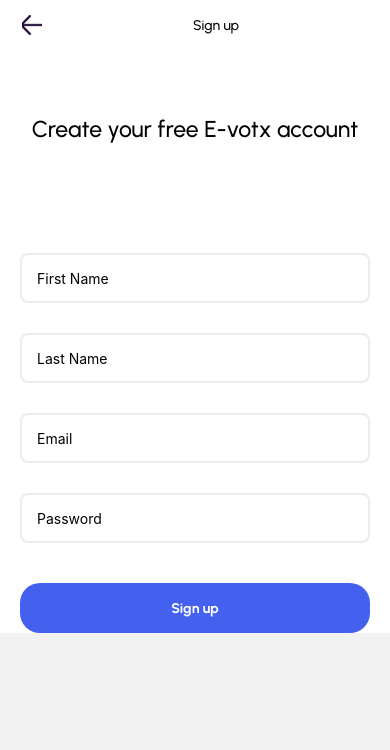
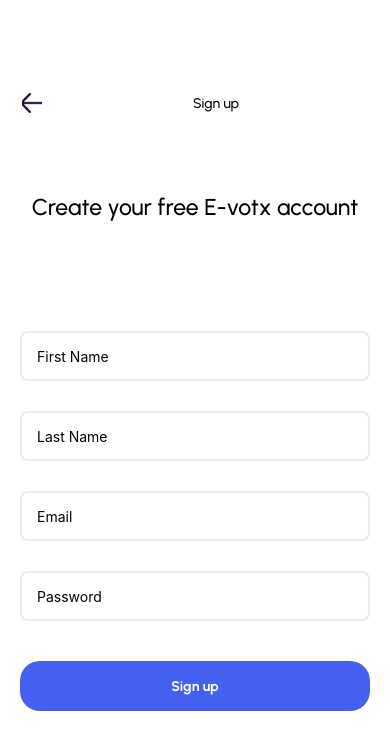
Before and after one commit to Best-Verie/e-votx--mobile, a React Native app: screen /Signup in a window 390 px wide. Shown: the top 750 px of the page. Built offline with nearby package versions, Linux system fonts and the light colour scheme.

Commit message:
chore: fixed ts issues and improve ux on ios

```diff
--- a/components/BackButton.tsx
+++ b/components/BackButton.tsx
@@ -1,7 +1,9 @@
 import { View, StyleSheet, Text, Image } from "react-native";
 import { TouchableWithoutFeedback } from "react-native-gesture-handler";
 
-export default function BackButton(props) {
+export default function BackButton(props: {
+  onPress: () => void;
+}) {
   return (
     <TouchableWithoutFeedback onPress={props.onPress}>
       <Image source={require("../assets/arrow.png")} style={styles.icon} />
--- a/components/SignUpForm.tsx
+++ /dev/null
@@ -1,57 +0,0 @@
-import { Text, StyleSheet, View, TextInput, Pressable } from "react-native";
-import { RootStackParamList } from "../navigator/navigator";
-import { NativeStackScreenProps } from '@react-navigation/native-stack'
-
-
-type Props = NativeStackScreenProps<RootStackParamList, "Signup">
-
-
-export default function SignUpForm({ navigation }: Props) {
-  return (
-    <View>
-      <TextInput style={styles.inputStyle} placeholder="First Name" />
-      <TextInput style={styles.inputStyle} placeholder="Last Name" />
-      <TextInput style={styles.inputStyle} placeholder="Email" autoCapitalize="none" />
-      <TextInput style={styles.inputStyle} placeholder="Password" secureTextEntry={true} />
-      <View style={styles.submitButton}>
-        <Pressable
-          style={styles.button}
-          onPress={() => navigation.navigate("Signin")}
-        >
-          <Text style={styles.caption}>Sign up</Text>
-        </Pressable>
-      </View>
-    </View>
-  );
-}
-
-const styles = StyleSheet.create({
-  inputStyle: {
-    flexDirection: "row",
-    alignItems: "flex-start",
-    justifyContent: "center",
-    width: 350,
-    height: 50,
-    borderRadius: 8,
-    borderWidth: 2,
-    borderColor: "#EAECEE",
-    marginTop: 30,
-    paddingLeft: 15,
-  },
-  submitButton: {
-    marginTop: 40,
-  },
-  button: {
-    alignItems: "center",
-    justifyContent: "center",
-    borderRadius: 20,
-    backgroundColor: "#4361EE",
-    width: 350,
-    padding: 15,
-    height: 50,
-  },
-  caption: {
-    color: "#FFFFFF",
-    fontFamily: "urbanist-bold",
-  },
-});
--- a/navigator/navigator.tsx
+++ b/navigator/navigator.tsx
@@ -9,9 +9,9 @@
 import { View, TouchableOpacity } from "react-native";
 import { Ionicons } from "@expo/vector-icons";
 
-import LoginScreen from "../screen/loginScreen";
-import HomeScreen from "../screen/homeScreen";
-import SignUpScreen from "../screen/signUpScreen";
+import LoginScreen from "../screen/SignInScreen";
+import HomeScreen from "../screen/HomeScreen";
+import SignUpScreen from "../screen/SignUpScreen";
 import HomeTabScreen from "../screen/tabs/homeTabScreen";
 import Election from "../screen/tabs/electionScreen";
 import CandidateDetails from "../screen/tabs/candidateDetails";
@@ -149,7 +149,7 @@
 function otherNavigators() {
   return (
     <Stack.Navigator
-      initialRouteName="details"
+      initialRouteName="Details"
       screenOptions={{
         headerShown: false,
         gestureEnabled: true,
@@ -158,7 +158,7 @@
       }
       }
     >
-      <Stack.Screen name="details" component={CandidateDetails} />
+      <Stack.Screen name="Details" component={CandidateDetails} />
     </Stack.Navigator>
   );
 }
--- a/screen/loginScreen.tsx
+++ b/screen/SignInScreen.tsx
@@ -1,8 +1,14 @@
 import { View, Text, StyleSheet, TouchableOpacity } from "react-native";
 import SignInForm from "../components/SignInForm";
 import BackButton from "../components/BackButton";
-export default function LoginScreen(props) {
-  const { navigation } = props;
+import { NativeStackScreenProps } from "@react-navigation/native-stack";
+import { RootStackParamList } from "../navigator/navigator";
+
+type Props = NativeStackScreenProps<RootStackParamList, "Signin">
+
+
+
+export default function SignInScreen({ navigation }: Props) {
   const navigateBack = () => {
     navigation.goBack();
   };
@@ -32,6 +38,7 @@
   container: {
     flex: 1,
     backgroundColor: "#FFFFFF",
+    paddingTop: "20%"
   },
   topContainer: {
     marginTop: 15,
--- a/screen/homeScreen.tsx
+++ b/screen/homeScreen.tsx
@@ -1,9 +1,13 @@
+import { NativeStackScreenProps } from "@react-navigation/native-stack";
 import { StyleSheet, View, Text, Image, Pressable } from "react-native";
 import { TouchableWithoutFeedback } from "react-native-gesture-handler";
 import SubmitButton from "../components/SubmitButton";
+import { RootStackParamList } from "../navigator/navigator";
 
-export default function HomeScreen(props) {
-  const { navigation } = props;
+type Props = NativeStackScreenProps<RootStackParamList, "Signup">
+
+
+export default function HomeScreen({ navigation }: Props) {
   return (
     <View style={styles.container}>
       <Text style={styles.slogan}>E-votx</Text>
@@ -25,12 +29,12 @@
         <View style={styles.getStarted}>
           <SubmitButton
             title="Get started"
-            onPress={() => navigation.navigate("signup")}
+            onPress={() => navigation.navigate("Signup")}
           />
         </View>
       </Pressable>
 
-      <TouchableWithoutFeedback onPress={() => navigation.navigate("login")}>
+      <TouchableWithoutFeedback onPress={() => navigation.navigate("Signin")}>
         <View style={styles.bottomContent}>
           <Text style={styles.bottomText}>Login to E-votx</Text>
         </View>
@@ -45,6 +49,7 @@
     alignItems: "center",
     justifyContent: "flex-start",
     backgroundColor: "#FFFFFF",
+    paddingTop: "20%",
   },
   slogan: {
     fontSize: 20,
--- a/screen/signUpScreen.tsx
+++ b/screen/signUpScreen.tsx
@@ -1,14 +1,19 @@
-import { View, Text, StyleSheet, TouchableOpacity } from "react-native";
-import SignUpForm from "../components/SignUpForm";
+import { View, Text, StyleSheet, TouchableOpacity, Pressable, TextInput } from "react-native";
 import BackButton from "../components/BackButton";
 import { SafeAreaView } from "react-native-safe-area-context";
-export default function SignUpScreen() {
+import React from "react";
+import { NativeStackScreenProps } from "@react-navigation/native-stack";
+import { RootStackParamList } from "../navigator/navigator";
+
+
+type Props = NativeStackScreenProps<RootStackParamList, "Signup">
+
+export default function SignUpScreen({ navigation }: Props) {
   return (
-    <SafeAreaView>
     <View style={styles.container}>
       <View style={styles.topContainer}>
         <View style={styles.backbtnView}>
-            <BackButton />
+          <BackButton onPress={() => navigation.goBack()} />
         </View>
         <View style={styles.top}>
           <Text style={styles.topText}>Sign up</Text>
@@ -20,21 +25,22 @@
       </View>
 
       <View style={styles.loginForm}>
-          <SignUpForm />
+        <View>
+          <TextInput style={styles.inputStyle} placeholder="First Name" />
+          <TextInput style={styles.inputStyle} placeholder="Last Name" />
+          <TextInput style={styles.inputStyle} placeholder="Email" autoCapitalize="none" />
+          <TextInput style={styles.inputStyle} placeholder="Password" secureTextEntry={true} />
+          <View style={styles.submitButton}>
+            <Pressable
+              style={styles.button}
+              onPress={() => navigation.navigate("Signin")}
+            >
+              <Text style={styles.caption}>Sign up</Text>
+            </Pressable>
           </View>
-
-        {/* <TouchableOpacity
-        onPress={() => {
-          navigation.navigate("signup");
-        }}
-      >
-        <View style={styles.bottomContent}>
-          <Text style={styles.bottomText}>Don't have an account?</Text>
-          <Text style={styles.bottomTextTwo}>sign up</Text>
         </View>
-      </TouchableOpacity> */}
       </View>
-    </SafeAreaView>
+    </View>
   );
 }
 
@@ -42,6 +48,7 @@
   container: {
     flex: 1,
     backgroundColor: "#FFFFFF",
+    paddingTop: "20%"
   },
   topContainer: {
     marginTop: 15,
@@ -78,23 +85,32 @@
     alignItems: "center",
     justifyContent: "flex-end",
   },
-
-  // bottomContent: {
-  //   marginTop: 10,
-  //   display: "flex",
-  //   flexDirection: "row",
-  //   alignItems: "center",
-  //   justifyContent: "center",
-  //   // justifyContent: "space-between",
-  //   marginBottom: 8,
-  // },
-  // bottomText: {
-  //   fontSize: 16,
-  //   textAlign: "center",
-  // },
-  // bottomTextTwo: {
-  //   fontSize: 16,
-  //   color: "#4361EE",
-  //   textAlign: "center",
-  // },
+  inputStyle: {
+    flexDirection: "row",
+    alignItems: "flex-start",
+    justifyContent: "center",
+    width: 350,
+    height: 50,
+    borderRadius: 8,
+    borderWidth: 2,
+    borderColor: "#EAECEE",
+    marginTop: 30,
+    paddingLeft: 15,
+  },
+  submitButton: {
+    marginTop: 40,
+  },
+  button: {
+    alignItems: "center",
+    justifyContent: "center",
+    borderRadius: 20,
+    backgroundColor: "#4361EE",
+    width: 350,
+    padding: 15,
+    height: 50,
+  },
+  caption: {
+    color: "#FFFFFF",
+    fontFamily: "urbanist-bold",
+  },
 });
```
Lines whose indentation alone changed are shown as unchanged.
